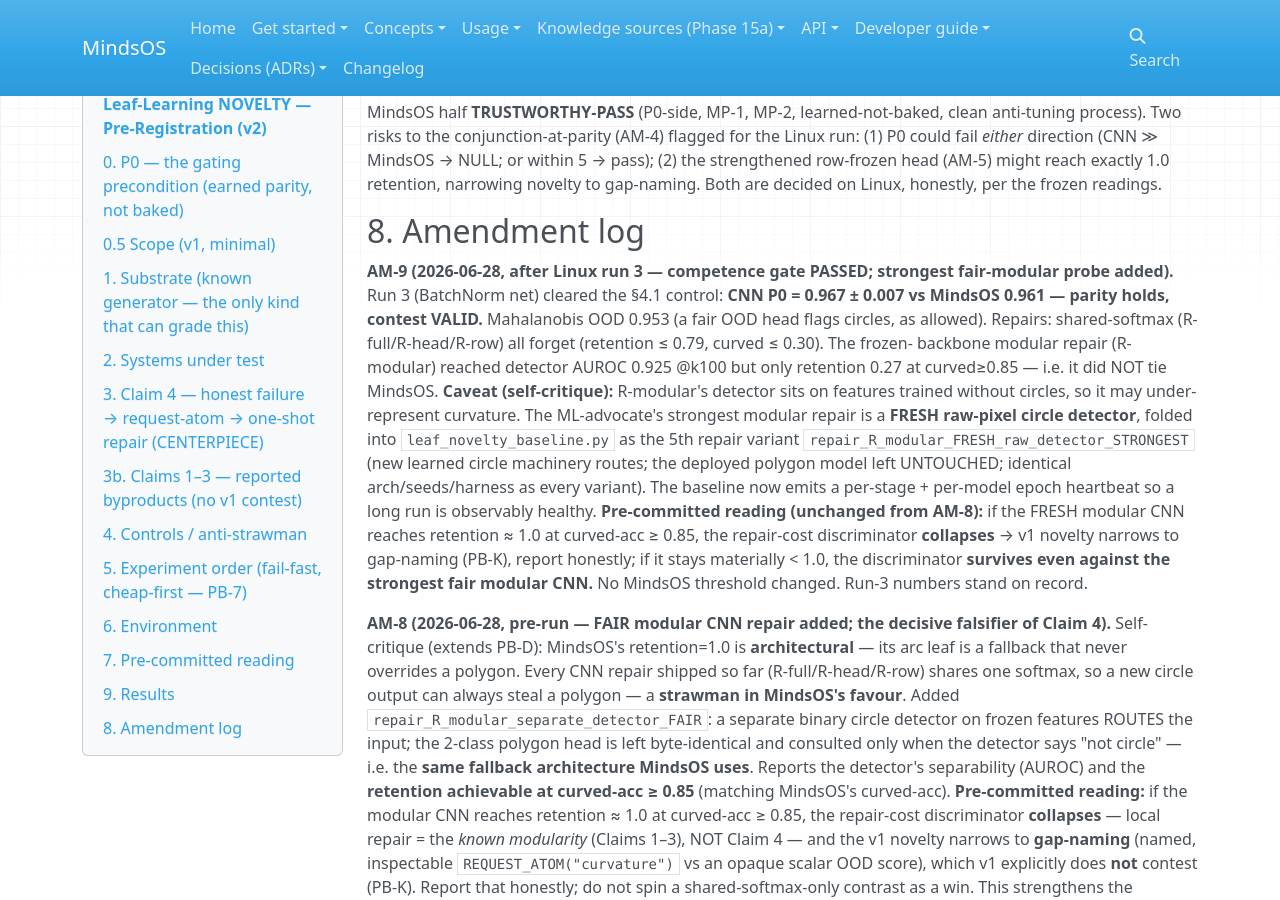
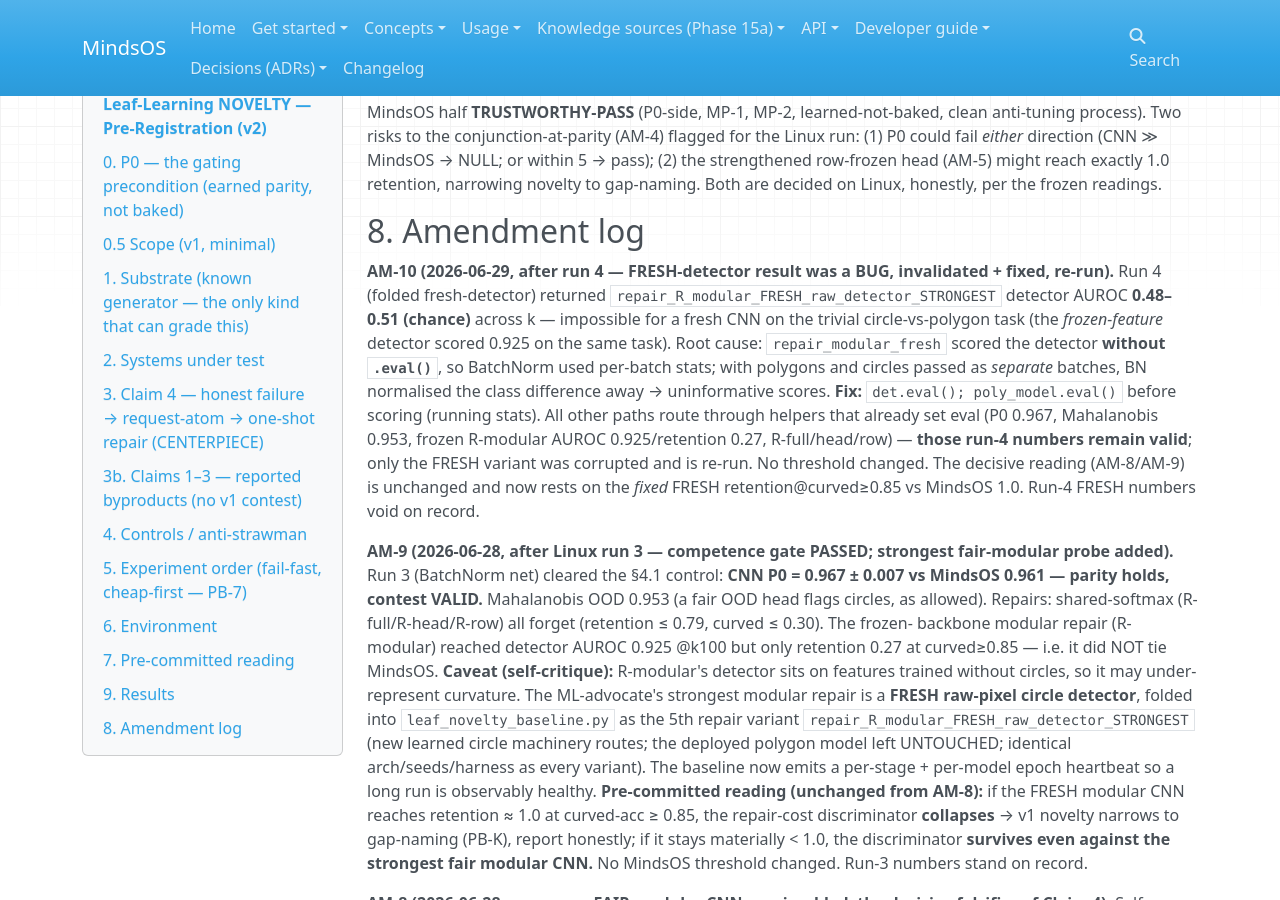
Before and after one commit to halvim/mindsos, an MkDocs documentation site: the page built from docs/_workbench/PERCEPTION_LEAF_NOVELTY_PREREG.md, in a window 1280 px wide and 900 px high, scrolled down 3743 px. Built offline with MkDocs 1.6.1, drawn with Linux system fonts in a browser that asks for light colours; nearby versions of some CDN libraries.

Commit message:
perception leaf-novelty: fix BatchNorm eval bug in fresh modular detector (AM-10)

```diff
--- a/docs/_workbench/PERCEPTION_LEAF_NOVELTY_PREREG.md
+++ b/docs/_workbench/PERCEPTION_LEAF_NOVELTY_PREREG.md
@@ -160,6 +160,18 @@
 
 ## 8. Amendment log
 
+**AM-10 (2026-06-29, after run 4 — FRESH-detector result was a BUG, invalidated + fixed, re-run).**
+Run 4 (folded fresh-detector) returned `repair_R_modular_FRESH_raw_detector_STRONGEST` detector
+AUROC **0.48–0.51 (chance)** across k — impossible for a fresh CNN on the trivial circle-vs-polygon
+task (the *frozen-feature* detector scored 0.925 on the same task). Root cause: `repair_modular_fresh`
+scored the detector **without `.eval()`**, so BatchNorm used per-batch stats; with polygons and
+circles passed as *separate* batches, BN normalised the class difference away → uninformative scores.
+**Fix:** `det.eval(); poly_model.eval()` before scoring (running stats). All other paths route through
+helpers that already set eval (P0 0.967, Mahalanobis 0.953, frozen R-modular AUROC 0.925/retention
+0.27, R-full/head/row) — **those run-4 numbers remain valid**; only the FRESH variant was corrupted
+and is re-run. No threshold changed. The decisive reading (AM-8/AM-9) is unchanged and now rests on
+the *fixed* FRESH retention@curved≥0.85 vs MindsOS 1.0. Run-4 FRESH numbers void on record.
+
 **AM-9 (2026-06-28, after Linux run 3 — competence gate PASSED; strongest fair-modular probe added).**
 Run 3 (BatchNorm net) cleared the §4.1 control: **CNN P0 = 0.967 ± 0.007 vs MindsOS 0.961 — parity
 holds, contest VALID.** Mahalanobis OOD 0.953 (a fair OOD head flags circles, as allowed). Repairs:
```
Also changed, not shown: docs/_workbench/leaf_novelty_baseline.py (+5 -3 lines).
